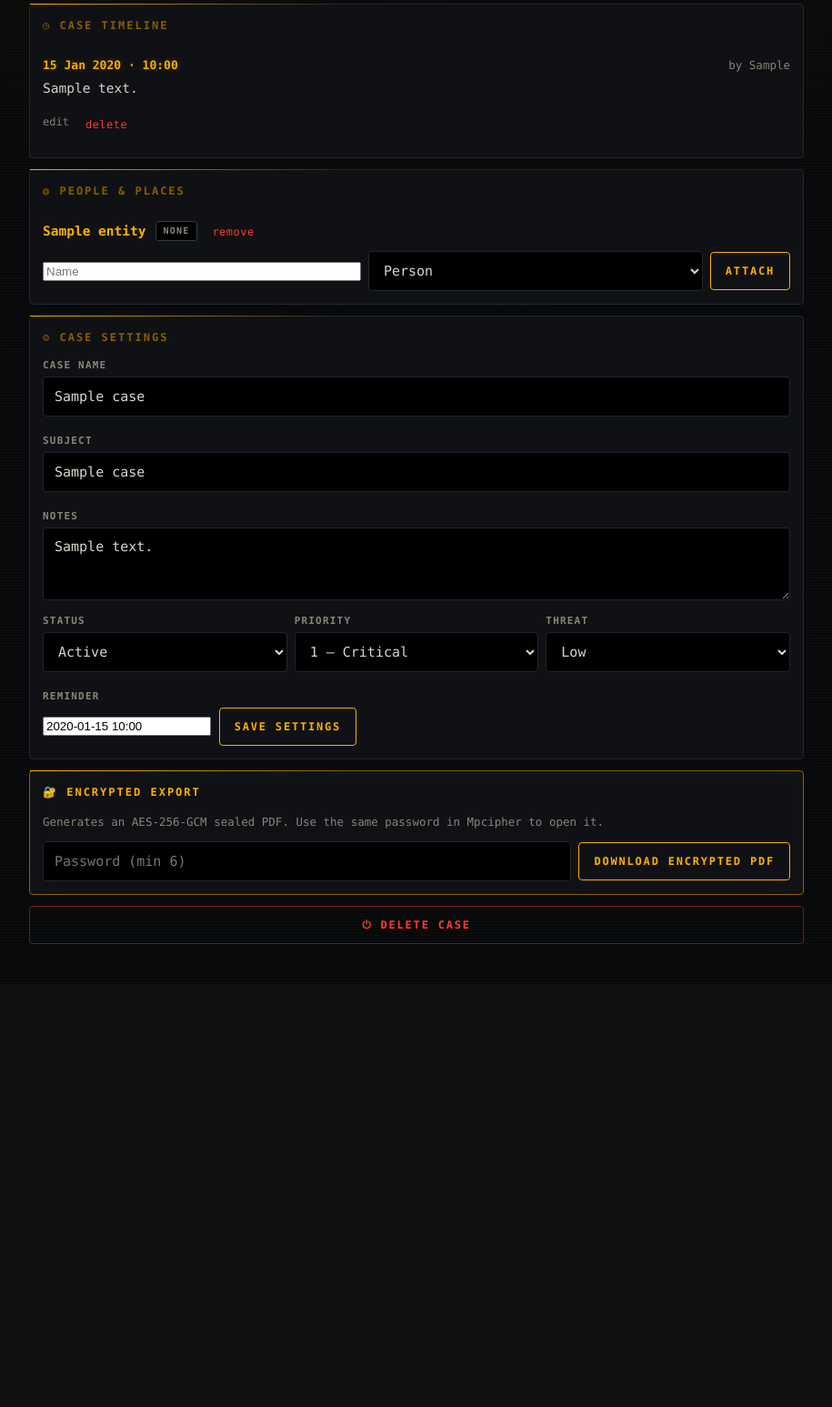
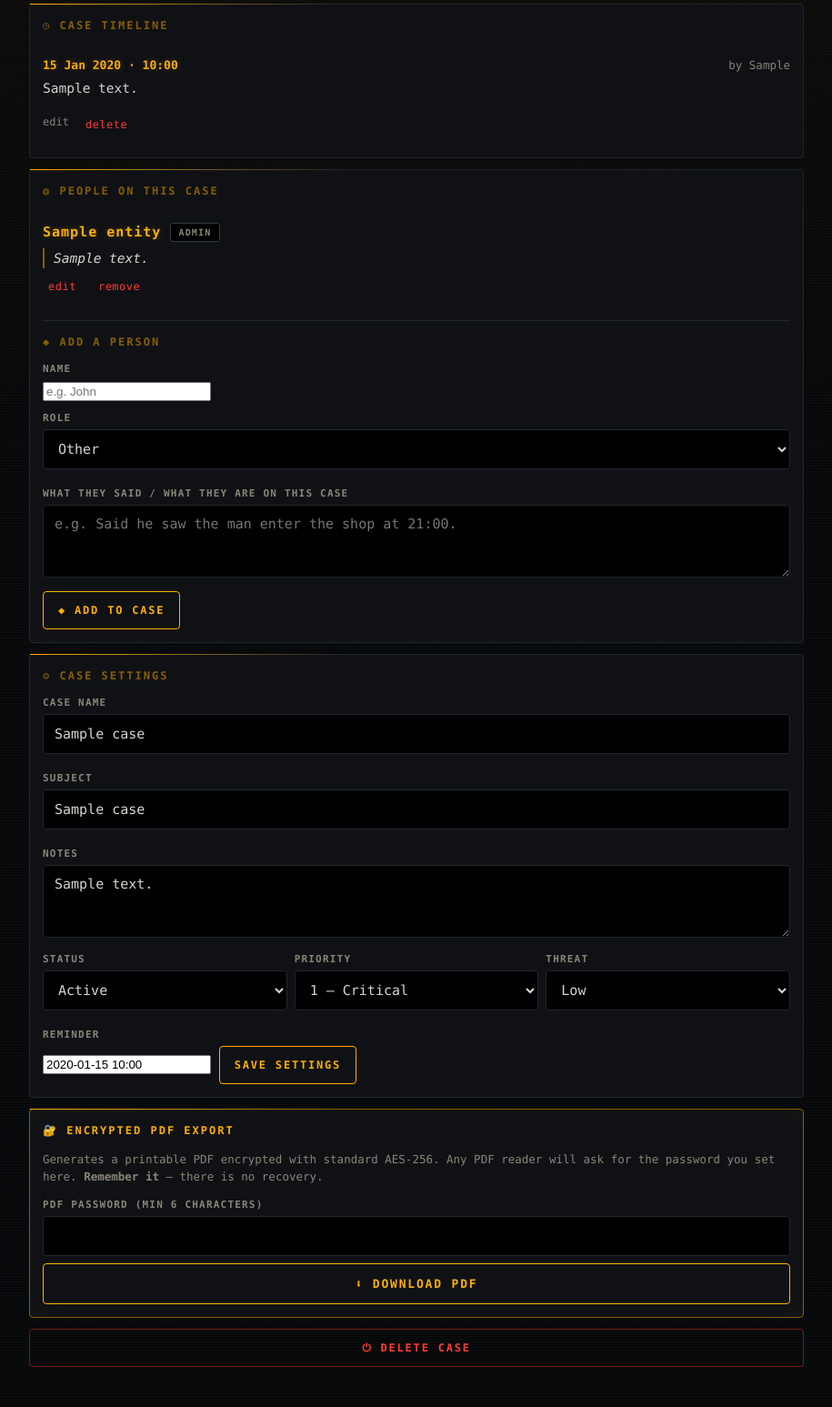
Before and after one commit to Mdav10/mis, a Flask app: page /cases/1 in a window 1280 px wide. Shown: the part 570-2117 px from the top of the page at 91% size, without its empty margins (182-1097 px from the left). Before the commit the page ends 1608 px from the top, so only its background shows below. Run offline with Flask 3, Linux system fonts and the light colour scheme; a user stored in the database is signed in; tables that the repository leaves empty hold one stand-in row (values such as "Sample post"); some libraries are stand-ins or nearby versions.

Commit message:
v6 — standard AES-256 PDF, direct download, people with role+note

```diff
--- a/app.py
+++ b/app.py
@@ -1,6 +1,5 @@
 # ============================================================
-# MIS v4 — Intelligence Platform (MI6/CIA-grade)
-# PWA-ready · Fixed media display · Logout · Change password
+# MIS v6 — Standard AES-256 PDF, Direct Downloads, People w/ Context
 # ============================================================
 
 import os
@@ -33,14 +32,11 @@ from sqlalchemy import or_, text, inspect
 from reportlab.lib.pagesizes import A4
 from reportlab.lib.styles import getSampleStyleSheet, ParagraphStyle
 from reportlab.lib.units import cm
-from reportlab.platypus import (
-    SimpleDocTemplate, Paragraph, Spacer, Table, TableStyle, PageBreak
-)
+from reportlab.platypus import SimpleDocTemplate, Paragraph, Spacer
 from reportlab.lib import colors
 
-from cryptography.hazmat.primitives.kdf.pbkdf2 import PBKDF2HMAC
-from cryptography.hazmat.primitives import hashes
-from cryptography.hazmat.primitives.ciphers.aead import AESGCM
+# Standard PDF encryption via pypdf
+from pypdf import PdfReader, PdfWriter
 
 # ============================================================
 # CONFIG
@@ -73,7 +69,6 @@ from flask_wtf.csrf import generate_csrf
 def _inject_csrf():
     return {"csrf_token": generate_csrf}
 
-# Template helper: get current time for "now" default
 @app.context_processor
 def _inject_now():
     return {"now": datetime.utcnow()}
@@ -178,7 +173,8 @@ class CaseEntity(db.Model):
     id = db.Column(db.Integer, primary_key=True)
     case_id = db.Column(db.Integer, db.ForeignKey("mis_cases.id"), nullable=False)
     entity_id = db.Column(db.Integer, db.ForeignKey("mis_entities.id"), nullable=False)
-    role = db.Column(db.String(80), default="Person")
+    role = db.Column(db.String(80), default="Other")
+    note = db.Column(db.Text, default="")
     added_at = db.Column(db.DateTime, default=datetime.utcnow)
     entity = db.relationship("Entity")
 
@@ -283,7 +279,8 @@ MIGRATIONS = {
         ("created_by", "VARCHAR(80) DEFAULT 'system'"),
     ],
     "mis_case_entities": [
-        ("role", "VARCHAR(80) DEFAULT 'Person'"),
+        ("role", "VARCHAR(80) DEFAULT 'Other'"),
+        ("note", "TEXT DEFAULT ''"),
     ],
 }
 
@@ -316,7 +313,6 @@ def delete_case_and_children(cid):
                 DELETE FROM mis_update_media
                 WHERE update_id IN (SELECT id FROM mis_updates WHERE case_id = :cid)
             """), {"cid": cid})
-
             rows = conn.execute(text("""
                 SELECT table_name FROM information_schema.columns
                 WHERE column_name = 'case_id'
@@ -329,7 +325,6 @@ def delete_case_and_children(cid):
                     conn.execute(text(f"DELETE FROM {tbl} WHERE case_id = :cid"), {"cid": cid})
                 except Exception as e:
                     print(f"⚠️  Skipped {tbl}: {e}")
-
             conn.execute(text("DELETE FROM mis_cases WHERE id = :cid"), {"cid": cid})
         return True, None
     except Exception as e:
@@ -476,8 +471,8 @@ class DeadDropForm(FlaskForm):
 
 
 class ReportForm(FlaskForm):
-    password = PasswordField("Encryption password", validators=[DataRequired(), Length(min=6)])
-    submit = SubmitField("Download encrypted PDF")
+    password = PasswordField("PDF password", validators=[DataRequired(), Length(min=6)])
+    submit = SubmitField("Download PDF")
 
 
 # ============================================================
@@ -498,109 +493,114 @@ def sha256_bytes(b: bytes) -> str:
 
 
 # ============================================================
-# PDF BUILDER
+# PDF BUILDER — text only, printable
 # ============================================================
 def build_case_pdf(case: Case) -> bytes:
     buf = io.BytesIO()
     doc = SimpleDocTemplate(buf, pagesize=A4,
-                            leftMargin=1.8 * cm, rightMargin=1.8 * cm,
-                            topMargin=1.8 * cm, bottomMargin=1.8 * cm,
+                            leftMargin=2.0 * cm, rightMargin=2.0 * cm,
+                            topMargin=2.0 * cm, bottomMargin=2.0 * cm,
                             title=f"MIS Report — {case.title}")
     styles = getSampleStyleSheet()
-    h1 = ParagraphStyle("h1", parent=styles["Heading1"], textColor=colors.HexColor("#1f3a8a"))
-    h2 = ParagraphStyle("h2", parent=styles["Heading2"], textColor=colors.HexColor("#1f3a8a"))
-    body = styles["BodyText"]
+    h1 = ParagraphStyle("h1", parent=styles["Heading1"],
+                        textColor=colors.HexColor("#111111"),
+                        fontName="Helvetica-Bold", fontSize=18)
+    h2 = ParagraphStyle("h2", parent=styles["Heading2"],
+                        textColor=colors.HexColor("#333333"),
+                        fontName="Helvetica-Bold", fontSize=12)
+    h3 = ParagraphStyle("h3", parent=styles["Heading3"],
+                        textColor=colors.HexColor("#111111"),
+                        fontName="Helvetica-Bold", fontSize=11)
+    body = ParagraphStyle("body", parent=styles["BodyText"],
+                          fontName="Helvetica", fontSize=10, leading=14)
+    meta = ParagraphStyle("meta", parent=styles["BodyText"],
+                          fontName="Helvetica-Oblique", fontSize=9,
+                          textColor=colors.HexColor("#555555"))
+
+    def esc(s):
+        return (s or "").replace("&", "&amp;").replace("<", "&lt;").replace(">", "&gt;")
 
     story = []
     story.append(Paragraph("MIS CASE FILE", h1))
-    story.append(Paragraph(case.title, h2))
+    story.append(Paragraph(esc(case.title), h2))
     if case.subject:
-        story.append(Paragraph(f"Subject: {case.subject}", body))
-    story.append(Paragraph(f"Status: {case.status}", body))
-    story.append(Paragraph(f"Generated: {datetime.utcnow().isoformat()}Z", body))
+        story.append(Paragraph(f"Subject: {esc(case.subject)}", body))
+    story.append(Paragraph(
+        f"Status: {esc(case.status)} · Threat: {esc(case.threat_level)} · Priority: {case.priority}",
+        body))
+    story.append(Paragraph(f"Generated: {datetime.utcnow().strftime('%Y-%m-%d %H:%M UTC')}", meta))
     story.append(Spacer(1, 0.4 * cm))
 
     if case.notes:
-        story.append(Paragraph("Notes", h2))
-        story.append(Paragraph((case.notes or "").replace("\n", "<br/>"), body))
+        story.append(Paragraph("Case Notes", h2))
+        for para in (case.notes or "").split("\n"):
+            if para.strip():
+                story.append(Paragraph(esc(para), body))
         story.append(Spacer(1, 0.3 * cm))
 
-    story.append(Paragraph("History", h2))
-    updates = sorted(case.updates, key=lambda u: u.happened_at, reverse=True)
+    story.append(Paragraph("Chronological Record", h2))
+    updates = sorted(case.updates, key=lambda u: u.happened_at, reverse=False)
     if updates:
         for u in updates:
-            story.append(Paragraph(u.happened_at.strftime("%Y-%m-%d %H:%M"), h2))
+            story.append(Paragraph(u.happened_at.strftime("%d %b %Y · %H:%M"), h3))
             if u.body:
-                story.append(Paragraph(u.body.replace("\n", "<br/>"), body))
-            for p in u.photos:
-                story.append(Paragraph(f"[{p.kind.upper()}] {p.filename}", body))
-            story.append(Spacer(1, 0.2 * cm))
+                for para in (u.body or "").split("\n"):
+                    if para.strip():
+                        story.append(Paragraph(esc(para), body))
+            markers = []
+            for m in u.photos:
+                if m.kind == "photo":
+                    markers.append("[Photo attached]")
+                elif m.kind == "voice":
+                    markers.append("[Voice memo attached]")
+                else:
+                    markers.append(f"[{m.kind.capitalize()} attached]")
+            if markers:
+                story.append(Paragraph(" · ".join(markers), meta))
+            story.append(Spacer(1, 0.25 * cm))
+    else:
+        story.append(Paragraph("— no entries —", body))
+    story.append(Spacer(1, 0.3 * cm))
+
+    story.append(Paragraph("People on this Case", h2))
+    if case.links:
+        for link in case.links:
+            e = link.entity
+            story.append(Paragraph(f"<b>{esc(e.name)}</b> — {esc(link.role or e.type)}", h3))
+            if link.note:
+                for para in (link.note or "").split("\n"):
+                    if para.strip():
+                        story.append(Paragraph(esc(para), body))
+            story.append(Spacer(1, 0.15 * cm))
     else:
         story.append(Paragraph("— none —", body))
 
-    story.append(Spacer(1, 0.3 * cm))
-    story.append(Paragraph("People & Places", h2))
-    if case.links:
-        for link in case.links:
-            story.append(Paragraph(f"<b>{link.entity.name}</b> ({link.entity.type})", body))
-    else:
-        story.append(Paragraph("— none —", body))
+    story.append(Spacer(1, 0.5 * cm))
+    story.append(Paragraph(
+        "Handling: This file documents observations and information for lawful purposes. "
+        "If information indicates imminent risk, contact authorities.", meta))
 
     doc.build(story)
     return buf.getvalue()
 
 
-def build_briefing_pdf(days: int = 1) -> bytes:
-    since = datetime.utcnow() - timedelta(days=days)
-    buf = io.BytesIO()
-    doc = SimpleDocTemplate(buf, pagesize=A4,
-                            leftMargin=1.8 * cm, rightMargin=1.8 * cm,
-                            topMargin=1.8 * cm, bottomMargin=1.8 * cm)
-    styles = getSampleStyleSheet()
-    h1 = ParagraphStyle("h1", parent=styles["Heading1"], textColor=colors.HexColor("#1f3a8a"))
-    h2 = ParagraphStyle("h2", parent=styles["Heading2"], textColor=colors.HexColor("#1f3a8a"))
-    body = styles["BodyText"]
-
-    story = [Paragraph("MIS BRIEFING", h1),
-             Paragraph(f"Last {days} day(s) · {datetime.utcnow().isoformat()}Z", body),
-             Spacer(1, 0.4 * cm)]
-
-    ups = db.session.execute(
-        db.select(Update).where(Update.happened_at >= since)
-        .order_by(Update.happened_at.desc())
-    ).scalars().all()
-    story.append(Paragraph(f"Updates ({len(ups)})", h2))
-    for u in ups:
-        c = db.session.get(Case, u.case_id)
-        story.append(Paragraph(
-            f"<b>{u.happened_at.strftime('%Y-%m-%d %H:%M')} · {c.title if c else '—'}</b>", body))
-        story.append(Paragraph((u.body or "").replace("\n", "<br/>"), body))
-        story.append(Spacer(1, 0.15 * cm))
-
-    doc.build(story)
-    return buf.getvalue()
-
-
-# ============================================================
-# ENCRYPTION
-# ============================================================
-MPC_MAGIC = b"MIS1"
-PBKDF2_ITERATIONS = 200_000
-
-
-def derive_key(password: str, salt: bytes) -> bytes:
-    kdf = PBKDF2HMAC(algorithm=hashes.SHA256(), length=32,
-                     salt=salt, iterations=PBKDF2_ITERATIONS)
-    return kdf.derive(password.encode("utf-8"))
-
-
-def mpc_encrypt(plaintext: bytes, password: str) -> bytes:
-    salt = secrets.token_bytes(16)
-    nonce = secrets.token_bytes(12)
-    key = derive_key(password, salt)
-    aes = AESGCM(key)
-    ct = aes.encrypt(nonce, plaintext, associated_data=MPC_MAGIC)
-    return MPC_MAGIC + salt + nonce + ct
+def encrypt_pdf(pdf_bytes: bytes, password: str) -> bytes:
+    """Re-encrypt a PDF with standard AES-256 password protection.
+    Any PDF reader (Adobe, Chrome, Firefox, mobile viewers) will prompt
+    for the password on open."""
+    reader = PdfReader(io.BytesIO(pdf_bytes))
+    writer = PdfWriter()
+    for page in reader.pages:
+        writer.add_page(page)
+    writer.encrypt(
+        user_password=password,
+        owner_password=password,
+        permissions_flag=0,  # deny everything until password entered
+        algorithm="AES-256",
+    )
+    out = io.BytesIO()
+    writer.write(out)
+    return out.getvalue()
 
 
 # ============================================================
@@ -619,7 +619,6 @@ def login():
             db.session.commit()
             login_user(user)
             audit("login_success", f"{user.username} logged in", actor=user.username)
-            session["boot"] = True
             return redirect(url_for("dashboard"))
         flash("Access denied. Check credentials.", "error")
     return render_template("login.html", form=form)
@@ -660,7 +659,6 @@ def dashboard():
     recent = db.session.execute(
         db.select(Update).order_by(Update.happened_at.desc()).limit(20)
     ).scalars().all()
-
     stats = {
         "cases": db.session.scalar(db.select(db.func.count(Case.id))) or 0,
         "updates": db.session.scalar(db.select(db.func.count(Update.id))) or 0,
@@ -797,11 +795,33 @@ def case_report(cid):
     if not form.validate_on_submit():
         flash("Password required (min 6 chars).", "error")
         return redirect(url_for("case_detail", cid=cid))
+
+    # 1) Build plain printable PDF
     pdf_bytes = build_case_pdf(c)
-    encrypted = mpc_encrypt(pdf_bytes, form.password.data)
-    fname = f"MIS_{c.title.replace(' ', '_')}_{datetime.utcnow().strftime('%Y%m%d%H%M%S')}.mpcenc"
-    return send_file(io.BytesIO(encrypted), mimetype="application/octet-stream",
-                     as_attachment=True, download_name=fname)
+
+    # 2) Encrypt with standard AES-256 password protection
+    try:
+        encrypted_pdf = encrypt_pdf(pdf_bytes, form.password.data)
+    except Exception as e:
+        flash(f"Encryption failed: {e}", "error")
+        return redirect(url_for("case_detail", cid=cid))
+
+    audit("report_download", f"Case #{cid} — AES-256 PDF", actor=current_user.username)
+
+    safe_title = "".join(ch for ch in c.title if ch.isalnum() or ch in "-_")[:40] or "case"
+    fname = f"MIS_{safe_title}_{datetime.utcnow().strftime('%Y%m%d_%H%M')}.pdf"
+
+    resp = send_file(
+        io.BytesIO(encrypted_pdf),
+        mimetype="application/pdf",
+        as_attachment=True,
+        download_name=fname,
+    )
+    # Belt-and-suspenders: force attachment + no-cache
+    resp.headers["Content-Disposition"] = f'attachment; filename="{fname}"'
+    resp.headers["Cache-Control"] = "no-store"
+    resp.headers["X-PWA-NoPrompt"] = "1"
+    return resp
 
 
 # ============================================================
@@ -864,7 +884,6 @@ def update_media_delete(uid, mid):
 @app.route("/media/<int:mid>/view")
 @login_required
 def media_view(mid):
-    """Serve media inline (photo/video) — browser renders directly."""
     m = db.session.get(UpdateMedia, mid) or abort(404)
     mt = m.mimetype or "application/octet-stream"
     if m.kind == "photo" and not mt.startswith("image/"):
@@ -873,15 +892,6 @@ def media_view(mid):
         mt = "audio/webm"
     return send_file(io.BytesIO(m.data), mimetype=mt,
                      as_attachment=False, download_name=m.filename)
-
-
-@app.route("/media/<int:mid>/download")
-@login_required
-def media_download(mid):
-    m = db.session.get(UpdateMedia, mid) or abort(404)
-    return send_file(io.BytesIO(m.data),
-                     mimetype=m.mimetype or "application/octet-stream",
-                     as_attachment=True, download_name=m.filename)
 
 
 # ============================================================
@@ -927,15 +937,32 @@ def entity_delete(eid):
 def case_entity_add(cid):
     c = db.session.get(Case, cid) or abort(404)
     name = (request.form.get("name") or "").strip()
-    etype = request.form.get("type") or "Person"
+    role = (request.form.get("role") or "Other").strip()
+    note = (request.form.get("note") or "").strip()
     if name:
-        e = Entity(name=name, type=etype)
+        e = Entity(name=name, type="Person")
         db.session.add(e)
         db.session.flush()
-        db.session.add(CaseEntity(case_id=c.id, entity_id=e.id, role=etype))
+        db.session.add(CaseEntity(
+            case_id=c.id, entity_id=e.id, role=role, note=note
+        ))
         db.session.commit()
-        flash("Entity attached.", "success")
+        audit("case_entity_add", f"{name} ({role})", actor=current_user.username)
+        flash("Person added to case.", "success")
     return redirect(url_for("case_detail", cid=cid))
+
+
+@app.route("/case-entities/<int:link_id>/edit", methods=["POST"])
+@login_required
+def case_entity_edit(link_id):
+    link = db.session.get(CaseEntity, link_id) or abort(404)
+    role = (request.form.get("role") or link.role or "Other").strip()
+    note = (request.form.get("note") or "").strip()
+    link.role = role
+    link.note = note
+    db.session.commit()
+    flash("Person entry updated.", "success")
+    return redirect(url_for("case_detail", cid=link.case_id))
 
 
 @app.route("/case-entities/<int:link_id>/delete", methods=["POST"])
@@ -1070,36 +1097,6 @@ def drop_delete(did):
 
 
 # ============================================================
-# ROUTES — BRIEFING
-# ============================================================
-@app.route("/briefing")
-@login_required
-def briefing():
-    days = int(request.args.get("days", 1))
-    since = datetime.utcnow() - timedelta(days=days)
-    updates = db.session.execute(
-        db.select(Update).where(Update.happened_at >= since)
-        .order_by(Update.happened_at.desc())
-    ).scalars().all()
-    return render_template("briefing.html", days=days, since=since, updates=updates)
-
-
-@app.route("/briefing.pdf", methods=["POST"])
-@login_required
-def briefing_pdf():
-    form = ReportForm()
-    if not form.validate_on_submit():
-        flash("Password required.", "error")
-        return redirect(url_for("briefing"))
-    days = int(request.form.get("days", 1))
-    pdf_bytes = build_briefing_pdf(days)
-    encrypted = mpc_encrypt(pdf_bytes, form.password.data)
-    fname = f"MIS_Briefing_{datetime.utcnow().strftime('%Y%m%d%H%M%S')}.mpcenc"
-    return send_file(io.BytesIO(encrypted), mimetype="application/octet-stream",
-                     as_attachment=True, download_name=fname)
-
-
-# ============================================================
 # ROUTES — USERS
 # ============================================================
 @app.route("/users", methods=["GET", "POST"])
@@ -1135,7 +1132,7 @@ def user_delete(uid):
 
 
 # ============================================================
-# PWA — manifest + service worker served from root
+# PWA — manifest + service worker
 # ============================================================
 @app.route("/manifest.json")
 def manifest():
--- a/requirements.txt
+++ b/requirements.txt
@@ -8,5 +8,6 @@ python-dotenv==1.0.1
 gunicorn==22.0.0
 psycopg2-binary==2.9.9
 reportlab==4.2.2
+pypdf==5.0.1
 cryptography==43.0.1
 email-validator==2.2.0
--- a/static/style.css
+++ b/static/style.css
@@ -423,3 +423,30 @@ body.logged-in::after {
   opacity: 0.4;
   mix-blend-mode: overlay;
 }
+
+
+
+
+
+/* ---------- People on case ---------- */
+.people-list { list-style: none; padding: 0; margin: 0; }
+.people-list li.person-card {
+  padding: 12px 0; border-bottom: 1px solid var(--border);
+}
+.people-list li.person-card:last-child { border-bottom: none; }
+.person-head {
+  display: flex; align-items: center; gap: 10px; flex-wrap: wrap;
+}
+.person-name {
+  color: var(--amber); font-size: 15px; letter-spacing: 1px;
+  text-shadow: 0 0 8px var(--amber-glow);
+}
+.person-note {
+  margin-top: 6px; color: var(--text);
+  border-left: 2px solid var(--amber-dim);
+  padding-left: 10px; font-style: italic;
+  white-space: pre-wrap; word-wrap: break-word;
+}
+.person-actions {
+  margin-top: 8px; display: flex; gap: 12px;
+}
--- a/templates/case_detail.html
+++ b/templates/case_detail.html
@@ -63,35 +63,77 @@
     </li>
     {% endfor %}
   </ul>
-  {% else %}<p class="dim">No entries yet. Log your first above.</p>{% endif %}
+  {% else %}<p class="dim">No entries yet.</p>{% endif %}
 </section>
 
 <section class="card">
-  <h2>◍ People &amp; Places</h2>
+  <h2>◍ People on this Case</h2>
+
   {% if case.links %}
-  <ul class="list">
+  <ul class="people-list">
     {% for link in case.links %}
-    <li>
-      <a href="{{ url_for('entity_detail', eid=link.entity.id) }}"><b>{{ link.entity.name }}</b></a>
-      <span class="badge">{{ link.entity.type }}</span>
-      <form method="POST" action="{{ url_for('case_entity_delete', link_id=link.id) }}"
-            onsubmit="return confirm('Remove from case?');" style="display:inline">
+    <li class="person-card">
+      <div class="person-head">
+        <b class="person-name">{{ link.entity.name }}</b>
+        <span class="badge">{{ link.role or 'Other' }}</span>
+      </div>
+      {% if link.note %}
+        <div class="person-note">{{ link.note }}</div>
+      {% endif %}
+      <div class="person-actions">
+        <button type="button" class="link-btn"
+                onclick="document.getElementById('edit-{{ link.id }}').style.display='block'">
+          edit
+        </button>
+        <form method="POST" action="{{ url_for('case_entity_delete', link_id=link.id) }}"
+              onsubmit="return confirm('Remove from case?');" style="display:inline">
+          <input type="hidden" name="csrf_token" value="{{ csrf_token() }}">
+          <button class="link-btn">remove</button>
+        </form>
+      </div>
+
+      <form method="POST" action="{{ url_for('case_entity_edit', link_id=link.id) }}"
+            id="edit-{{ link.id }}" style="display:none; margin-top:10px;">
         <input type="hidden" name="csrf_token" value="{{ csrf_token() }}">
-        <button class="link-btn">remove</button>
+        <label>Role</label>
+        <select name="role">
+          {% set roles = ['Witness','Source / Contact','Family','Friend / Associate','Suspect','Victim','Officer / Authority','Other'] %}
+          {% for r in roles %}
+            <option value="{{ r }}" {% if link.role == r %}selected{% endif %}>{{ r }}</option>
+          {% endfor %}
+        </select>
+        <label>What they said / what they are on this case</label>
+        <textarea name="note" rows="2">{{ link.note or '' }}</textarea>
+        <button class="primary">Save</button>
+        <button type="button" class="link-btn"
+                onclick="document.getElementById('edit-{{ link.id }}').style.display='none'">cancel</button>
       </form>
     </li>
     {% endfor %}
   </ul>
   {% else %}<p class="dim">Nobody attached yet.</p>{% endif %}
 
-  <form method="POST" action="{{ url_for('case_entity_add', cid=case.id) }}" class="inline-form">
+  <hr style="border:none;border-top:1px solid var(--border);margin:14px 0;">
+
+  <h2 style="margin-top:6px;">◆ Add a Person</h2>
+  <form method="POST" action="{{ url_for('case_entity_add', cid=case.id) }}">
     <input type="hidden" name="csrf_token" value="{{ csrf_token() }}">
-    <input name="name" placeholder="Name" required>
-    <select name="type">
-      <option>Person</option><option>Place</option><option>Organisation</option>
-      <option>Vehicle</option><option>Event</option><option>Other</option>
+    <label>Name</label>
+    <input name="name" placeholder="e.g. John" required>
+    <label>Role</label>
+    <select name="role">
+      <option>Witness</option>
+      <option>Source / Contact</option>
+      <option>Family</option>
+      <option>Friend / Associate</option>
+      <option>Suspect</option>
+      <option>Victim</option>
+      <option>Officer / Authority</option>
+      <option selected>Other</option>
     </select>
-    <button class="primary">Attach</button>
+    <label>What they said / what they are on this case</label>
+    <textarea name="note" rows="2" placeholder="e.g. Said he saw the man enter the shop at 21:00."></textarea>
+    <button class="primary">◆ Add to Case</button>
   </form>
 </section>
 
@@ -113,12 +155,15 @@
 </section>
 
 <section class="card highlight">
-  <h2>🔐 Encrypted Export</h2>
-  <p class="dim">Generates an AES-256-GCM sealed PDF. Use the same password in Mpcipher to open it.</p>
-  <form method="POST" action="{{ url_for('case_report', cid=case.id) }}" class="inline-form">
+  <h2>🔐 Encrypted PDF Export</h2>
+  <p class="dim">Generates a printable PDF encrypted with standard AES-256.
+  Any PDF reader will ask for the password you set here. <b>Remember it</b> —
+  there is no recovery.</p>
+  <form method="POST" action="{{ url_for('case_report', cid=case.id) }}">
     <input type="hidden" name="csrf_token" value="{{ csrf_token() }}">
-    <input type="password" name="password" placeholder="Password (min 6)" required minlength="6">
-    <button class="primary">Download Encrypted PDF</button>
+    <label>PDF password (min 6 characters)</label>
+    <input type="password" name="password" required minlength="6" autocomplete="new-password">
+    <button class="primary big">⬇ Download PDF</button>
   </form>
 </section>
 
```
